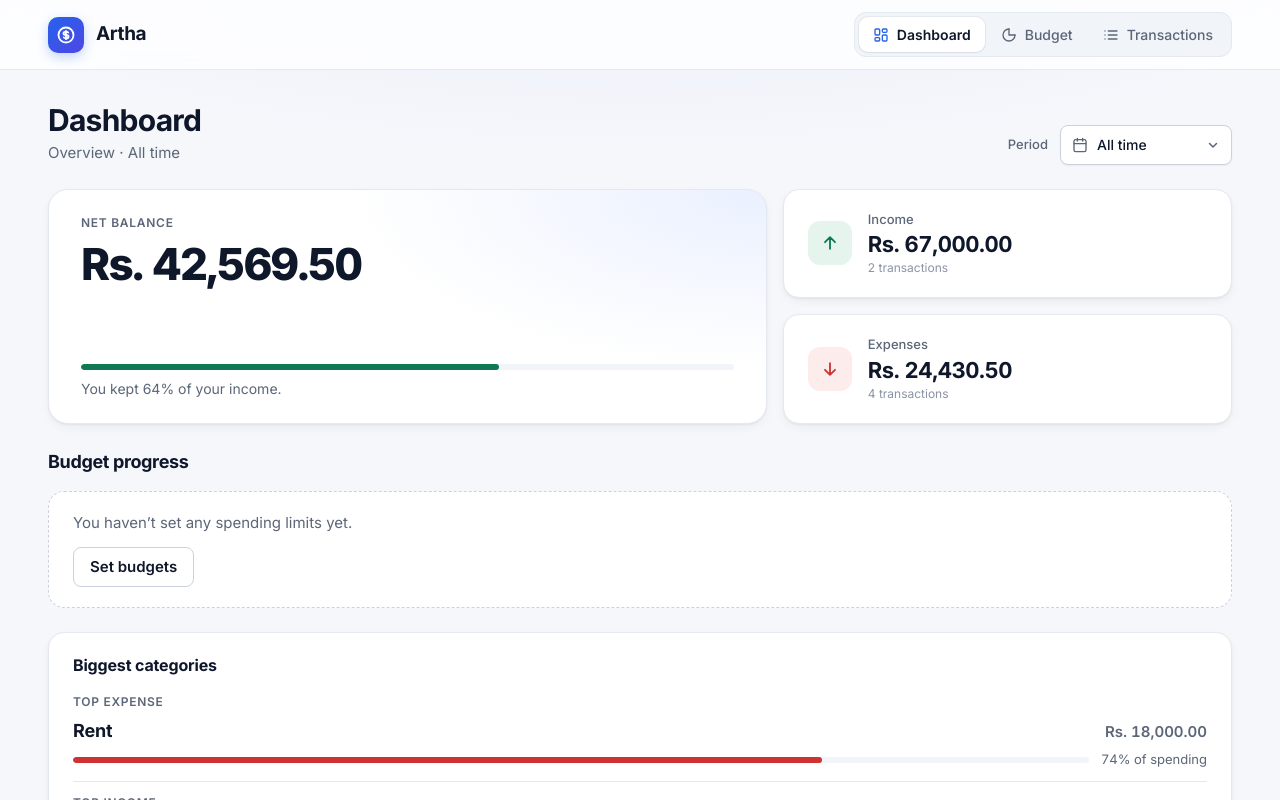
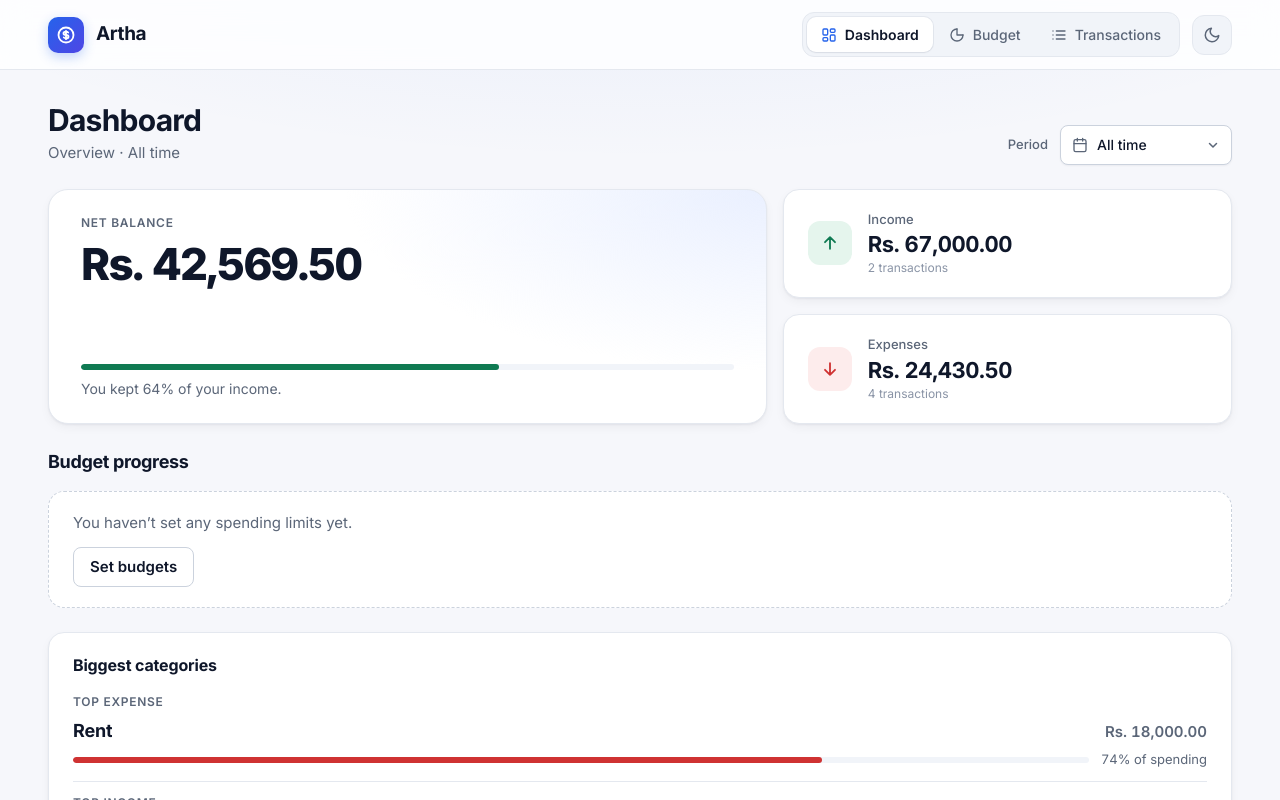
Before and after one commit to niraj5511/budget_tracker, a React (Vite) app: page / in a window 1280 px wide. Shown: the top 800 px of the page. Built offline with nearby package versions, Linux system fonts and the light colour scheme.

Commit message:
theme toggle added 101426

```diff
--- a/src/components/Navbar.css
+++ b/src/components/Navbar.css
@@ -42,7 +42,7 @@
 .brand-svg {
   width: 20px;
   height: 20px;
-  color: var(--on-accent);
+  color: var(--on-brand);
 }
 
 .brand-name {
@@ -53,6 +53,14 @@
 }
 
 /* ---- Navigation (desktop: segmented pill in the header) -------------- */
+/* Holds the page tabs and the theme button; on phones the tabs leave the
+   flow (fixed to the bottom) and only the button remains up here. */
+.header-right {
+  display: flex;
+  align-items: center;
+  gap: var(--space-3);
+}
+
 .app-nav {
   display: flex;
   align-items: center;
--- a/src/components/Navbar.jsx
+++ b/src/components/Navbar.jsx
@@ -1,12 +1,13 @@
-import { NavLink } from "react-router-dom";
-import "./Navbar.css";
+import { NavLink } from 'react-router-dom'
+import ThemeToggle from './ThemeToggle'
+import './Navbar.css'
 
 // Icons are 24x24 stroke paths; NavLink adds the `active` class and
 // aria-current="page" on its own, so no className function is needed.
 const NAV_ITEMS = [
   {
-    to: "/",
-    label: "Dashboard",
+    to: '/',
+    label: 'Dashboard',
     end: true,
     icon: (
       <>
@@ -18,8 +19,8 @@ const NAV_ITEMS = [
     ),
   },
   {
-    to: "/budget",
-    label: "Budget",
+    to: '/budget',
+    label: 'Budget',
     icon: (
       <>
         <path d="M21 12a9 9 0 1 1-9-9" />
@@ -28,8 +29,8 @@ const NAV_ITEMS = [
     ),
   },
   {
-    to: "/transactions",
-    label: "Transactions",
+    to: '/transactions',
+    label: 'Transactions',
     icon: (
       <>
         <path d="M8 6h13M8 12h13M8 18h13" />
@@ -37,7 +38,7 @@ const NAV_ITEMS = [
       </>
     ),
   },
-];
+]
 
 export default function Navbar() {
   return (
@@ -47,20 +48,9 @@ export default function Navbar() {
       </a>
 
       <div className="header-inner">
-        <NavLink
-          to="/"
-          end
-          className="brand-lockup"
-          aria-label="Artha, go to dashboard"
-        >
+        <NavLink to="/" end className="brand-lockup" aria-label="Artha, go to dashboard">
           <span className="brand-icon-wrapper" aria-hidden="true">
-            <svg
-              className="brand-svg"
-              viewBox="0 0 24 24"
-              fill="none"
-              stroke="currentColor"
-              strokeWidth="2.2"
-            >
+            <svg className="brand-svg" viewBox="0 0 24 24" fill="none" stroke="currentColor" strokeWidth="2.2">
               <path
                 strokeLinecap="round"
                 strokeLinejoin="round"
@@ -71,6 +61,7 @@ export default function Navbar() {
           <span className="brand-name">Artha</span>
         </NavLink>
 
+        <div className="header-right">
           <nav className="app-nav" aria-label="Primary">
             {NAV_ITEMS.map(({ to, label, end, icon }) => (
               <NavLink key={to} to={to} end={end} className="nav-item">
@@ -91,7 +82,10 @@ export default function Navbar() {
               </NavLink>
             ))}
           </nav>
+
+          <ThemeToggle />
+        </div>
       </div>
     </header>
-  );
+  )
 }
--- /dev/null
+++ b/src/components/ThemeToggle.css
@@ -0,0 +1,31 @@
+.theme-toggle {
+  display: grid;
+  place-items: center;
+  flex-shrink: 0;
+  width: 40px;
+  height: 40px;
+  padding: 0;
+  color: var(--text-muted);
+  background: var(--surface-2);
+  border: 1px solid var(--border);
+  border-radius: 12px;
+  cursor: pointer;
+  transition:
+    color var(--t-fast) var(--ease),
+    background-color var(--t-fast) var(--ease);
+}
+
+.theme-toggle svg {
+  width: 18px;
+  height: 18px;
+}
+
+.theme-toggle:hover {
+  color: var(--text);
+  background: var(--surface);
+}
+
+.theme-toggle:focus-visible {
+  outline: none;
+  box-shadow: var(--ring);
+}
--- /dev/null
+++ b/src/components/ThemeToggle.jsx
@@ -0,0 +1,100 @@
+import { useEffect, useState } from 'react'
+import './ThemeToggle.css'
+
+const STORAGE_KEY = 'artha-theme'
+// Matches --bg in each theme; colours the browser's own chrome on phones.
+const BROWSER_BAR_COLOR = { light: '#f6f7fb', dark: '#0b1020' }
+
+function readSavedTheme() {
+  try {
+    const saved = localStorage.getItem(STORAGE_KEY)
+    return saved === 'light' || saved === 'dark' ? saved : null
+  } catch {
+    // Storage can be blocked (private mode, strict settings).
+    return null
+  }
+}
+
+function applyTheme(theme) {
+  document.documentElement.dataset.theme = theme
+  document
+    .querySelector('meta[name="theme-color"]')
+    ?.setAttribute('content', BROWSER_BAR_COLOR[theme])
+}
+
+/**
+ * Light / dark switch. The first paint is handled by the inline script in
+ * index.html (so a saved dark theme never flashes white); this component
+ * reads that result back so React agrees with what is on screen, then owns
+ * changes from there.
+ *
+ * Until the person makes a choice, the theme keeps following the operating
+ * system's setting. Once they click, their choice is saved and wins.
+ */
+function ThemeToggle() {
+  const [theme, setTheme] = useState(() =>
+    document.documentElement.dataset.theme === 'dark' ? 'dark' : 'light',
+  )
+
+  useEffect(() => {
+    if (readSavedTheme()) return
+
+    const query = window.matchMedia('(prefers-color-scheme: dark)')
+    function handleSystemChange(event) {
+      // A choice made after this listener was attached must still win.
+      if (readSavedTheme()) return
+      const next = event.matches ? 'dark' : 'light'
+      applyTheme(next)
+      setTheme(next)
+    }
+
+    query.addEventListener('change', handleSystemChange)
+    return () => query.removeEventListener('change', handleSystemChange)
+  }, [])
+
+  function handleToggle() {
+    const next = theme === 'dark' ? 'light' : 'dark'
+    applyTheme(next)
+    setTheme(next)
+    try {
+      localStorage.setItem(STORAGE_KEY, next)
+    } catch {
+      // Not saved, but the switch still works for this visit.
+    }
+  }
+
+  const label = theme === 'dark' ? 'Switch to light theme' : 'Switch to dark theme'
+
+  return (
+    <button
+      type="button"
+      className="theme-toggle"
+      onClick={handleToggle}
+      aria-label={label}
+      title={label}
+    >
+      <svg
+        viewBox="0 0 24 24"
+        fill="none"
+        stroke="currentColor"
+        strokeWidth="2"
+        strokeLinecap="round"
+        strokeLinejoin="round"
+        aria-hidden="true"
+        focusable="false"
+      >
+        {/* Shows where a click takes you: the sun while dark, the moon while light. */}
+        {theme === 'dark' ? (
+          <>
+            <circle cx="12" cy="12" r="4" />
+            <path d="M12 2v2M12 20v2M4.93 4.93l1.41 1.41M17.66 17.66l1.41 1.41M2 12h2M20 12h2M6.34 17.66l-1.41 1.41M19.07 4.93l-1.41 1.41" />
+          </>
+        ) : (
+          <path d="M21 12.79A9 9 0 1 1 11.21 3 7 7 0 0 0 21 12.79z" />
+        )}
+      </svg>
+    </button>
+  )
+}
+
+export default ThemeToggle
```
Lines whose indentation alone changed are shown as unchanged.
